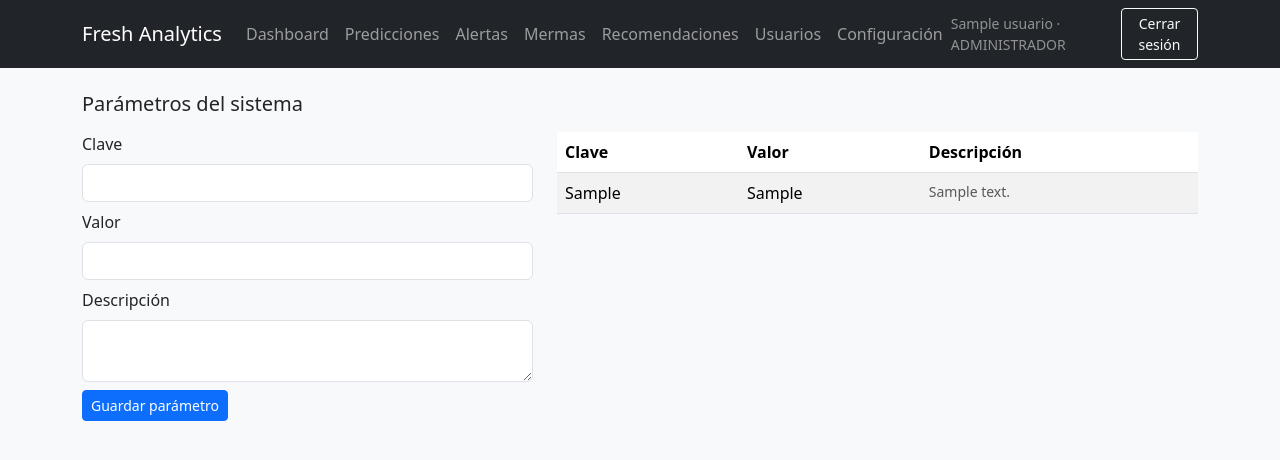
After one commit to JFranck88/fresh-analytics, a Django app: page /configuracion/ in a window 1280 px wide. The commit adds this page. Shown: the top 460 px of the page. Run offline with Django 5.2, Linux system fonts and the light colour scheme; a user stored in the database is signed in; tables that the repository leaves empty hold one stand-in row (values such as "Sample post").

Commit message:
Configuracion conectada a Alertas y Dashboard (umbral de vencimiento configurable)

```diff
--- a/core/forms.py
+++ b/core/forms.py
@@ -1,7 +1,7 @@
 from django.contrib.auth.forms import AuthenticationForm
 from django import forms
 
-from .models import Merma
+from .models import Merma, Usuario, Configuracion
 
 
 class LoginForm(AuthenticationForm):
@@ -69,3 +69,16 @@ class CrearUsuarioForm(forms.ModelForm):
     def __init__(self, *args, **kwargs):
         super().__init__(*args, **kwargs)
         self.fields["rol"].choices = [("", "Selecciona un rol")] + list(Usuario.Rol.choices)
+
+        from .models import Configuracion
+
+
+class ConfiguracionForm(forms.ModelForm):
+    class Meta:
+        model = Configuracion
+        fields = ["clave", "valor", "descripcion"]
+        widgets = {
+            "clave": forms.TextInput(attrs={"class": "form-control"}),
+            "valor": forms.TextInput(attrs={"class": "form-control"}),
+            "descripcion": forms.Textarea(attrs={"class": "form-control", "rows": 2}),
+        }
--- a/core/templates/base.html
+++ b/core/templates/base.html
@@ -20,8 +20,9 @@
                     <a href="{% url 'listar_recomendaciones' %}" class="nav-link">Recomendaciones</a>
                 {% endif %}
                 {% if user.rol == "ADMINISTRADOR" or user.is_superuser_admin %}
-                     <a href="{% url 'listar_usuarios' %}" class="nav-link">Usuarios</a>
-{% endif %}
+                <a href="{% url 'listar_usuarios' %}" class="nav-link">Usuarios</a>
+                {% endif %}
+                <a href="{% url 'listar_configuracion' %}" class="nav-link">Configuración</a>
             </div>
             <span class="text-white-50 small me-3">{{ user.nombre }} · {{ user.rol }}</span>
             <a href="{% url 'logout' %}" class="btn btn-outline-light btn-sm">Cerrar sesión</a>
--- /dev/null
+++ b/core/templates/listar_configuracion.html
@@ -0,0 +1,28 @@
+{% extends "base.html" %}
+{% block content %}
+<h5 class="mb-3">Parámetros del sistema</h5>
+
+<div class="row">
+    <div class="col-md-5 mb-4">
+        <form method="post">
+            {% csrf_token %}
+            <div class="mb-2"><label class="form-label">Clave</label>{{ form.clave }}</div>
+            <div class="mb-2"><label class="form-label">Valor</label>{{ form.valor }}</div>
+            <div class="mb-2"><label class="form-label">Descripción</label>{{ form.descripcion }}</div>
+            <button type="submit" class="btn btn-primary btn-sm">Guardar parámetro</button>
+        </form>
+    </div>
+    <div class="col-md-7">
+        <table class="table table-striped bg-white">
+            <thead><tr><th>Clave</th><th>Valor</th><th>Descripción</th></tr></thead>
+            <tbody>
+                {% for c in configuraciones %}
+                <tr><td>{{ c.clave }}</td><td>{{ c.valor }}</td><td class="text-muted small">{{ c.descripcion }}</td></tr>
+                {% empty %}
+                <tr><td colspan="3" class="text-center text-muted">Sin parámetros configurados todavía.</td></tr>
+                {% endfor %}
+            </tbody>
+        </table>
+    </div>
+</div>
+{% endblock %}
--- a/core/urls.py
+++ b/core/urls.py
@@ -11,4 +11,5 @@ urlpatterns = [
     path("recomendaciones/orden-compra/", views.generar_orden_compra, name="generar_orden_compra"),
     path("usuarios/", views.listar_usuarios, name="listar_usuarios"),
     path("usuarios/crear/", views.crear_usuario, name="crear_usuario"),
+    path("configuracion/", views.listar_configuracion, name="listar_configuracion"),
 ]
--- a/core/views.py
+++ b/core/views.py
@@ -1,19 +1,29 @@
+import io
 from datetime import timedelta
 
-from .decorators import rol_requerido
 from django.contrib import messages
 from django.db.models import Sum, F, DecimalField
+from django.http import FileResponse
 from django.shortcuts import render, redirect
 from django.utils import timezone
-import io
-from django.http import FileResponse
 from reportlab.lib import colors
 from reportlab.lib.pagesizes import letter
+from reportlab.lib.styles import getSampleStyleSheet
 from reportlab.platypus import SimpleDocTemplate, Table, TableStyle, Paragraph, Spacer
-from reportlab.lib.styles import getSampleStyleSheet
 
-from .models import Venta, Merma, Inventario, Prediccion, Producto
-from .forms import MermaForm
+from .decorators import rol_requerido
+from .forms import MermaForm, CrearUsuarioForm, ConfiguracionForm
+from .models import Venta, Merma, Inventario, Prediccion, Producto, Usuario, Configuracion
+
+
+def obtener_parametro(clave, default):
+    """Lee un valor desde la tabla Configuracion; si no existe, usa el
+    default. Así el Administrador puede ajustar umbrales de negocio
+    sin que un desarrollador tenga que tocar el código (RF Figura 20)."""
+    try:
+        return Configuracion.objects.get(clave=clave).valor
+    except Configuracion.DoesNotExist:
+        return default
 
 
 @rol_requerido("ADMINISTRADOR", "GERENTE", "COMPRADOR")
@@ -31,6 +41,7 @@ def dashboard(request):
         total=Sum("costo_perdida")
     )["total"] or 0
 
+    dias_umbral_rojo = int(obtener_parametro("dias_alerta_vencimiento", 3))
     limite = hoy + timedelta(days=7)
     lotes_por_vencer = (
         Inventario.objects.filter(
@@ -43,14 +54,12 @@ def dashboard(request):
     alertas = []
     for lote in lotes_por_vencer:
         dias_restantes = (lote.fecha_vencimiento - hoy).days
-        alertas.append(
-            {
-                "producto": lote.producto.nombre,
-                "dias_restantes": dias_restantes,
-                "cantidad": lote.cantidad,
-                "nivel": "danger" if dias_restantes <= 3 else "warning",
-            }
-        )
+        alertas.append({
+            "producto": lote.producto.nombre,
+            "dias_restantes": dias_restantes,
+            "cantidad": lote.cantidad,
+            "nivel": "danger" if dias_restantes <= dias_umbral_rojo else "warning",
+        })
 
     contexto = {
         "usuario": request.user,
@@ -62,7 +71,7 @@ def dashboard(request):
     return render(request, "dashboard.html", contexto)
 
 
-@rol_requerido("GERENTE", "COMPRADOR")
+@rol_requerido("COMPRADOR")
 def registrar_merma(request):
     if request.method == "POST":
         form = MermaForm(request.POST)
@@ -72,17 +81,19 @@ def registrar_merma(request):
             return redirect("dashboard")
     else:
         form = MermaForm(initial={"fecha": timezone.localdate()})
-
     return render(request, "registrar_merma.html", {"form": form})
 
-@rol_requerido("COMPRADOR")
+
+@rol_requerido("GERENTE", "COMPRADOR")
 def listar_mermas(request):
     mermas = Merma.objects.select_related("producto").order_by("-fecha")[:100]
     return render(request, "listar_mermas.html", {"mermas": mermas})
 
-@rol_requerido("ADMINISTRADOR", "GERENTE", "COMPRADOR")
+
+@rol_requerido("GERENTE", "COMPRADOR")
 def listar_alertas(request):
     hoy = timezone.localdate()
+    dias_umbral_rojo = int(obtener_parametro("dias_alerta_vencimiento", 3))
     limite = hoy + timedelta(days=7)
     lotes = (
         Inventario.objects.filter(
@@ -95,18 +106,14 @@ def listar_alertas(request):
     alertas = []
     for lote in lotes:
         dias_restantes = (lote.fecha_vencimiento - hoy).days
-        alertas.append(
-            {
-                "producto": lote.producto.nombre,
-                "dias_restantes": dias_restantes,
-                "cantidad": lote.cantidad,
-                "nivel": "danger" if dias_restantes <= 3 else "warning",
-            }
-        )
+        alertas.append({
+            "producto": lote.producto.nombre,
+            "dias_restantes": dias_restantes,
+            "cantidad": lote.cantidad,
+            "nivel": "danger" if dias_restantes <= dias_umbral_rojo else "warning",
+        })
 
     return render(request, "listar_alertas.html", {"alertas": alertas})
-
-from .models import Prediccion
 
 
 @rol_requerido("ADMINISTRADOR", "GERENTE", "COMPRADOR")
@@ -125,7 +132,9 @@ def listar_predicciones(request):
         request, "listar_predicciones.html",
         {"predicciones": predicciones, "fecha_corrida": fecha_max},
     )
-@rol_requerido("GERENTE", "COMPRADOR")
+
+
+@rol_requerido("COMPRADOR")
 def listar_recomendaciones(request):
     hoy = timezone.localdate()
     fecha_max = Prediccion.objects.order_by("-fecha_prediccion").values_list(
@@ -152,6 +161,8 @@ def listar_recomendaciones(request):
         })
 
     return render(request, "listar_recomendaciones.html", {"recomendaciones": recomendaciones})
+
+
 @rol_requerido("COMPRADOR")
 def generar_orden_compra(request):
     hoy = timezone.localdate()
@@ -198,9 +209,6 @@ def generar_orden_compra(request):
     buffer.seek(0)
     return FileResponse(buffer, as_attachment=True, filename=f"orden_compra_{hoy}.pdf")
 
-from .forms import CrearUsuarioForm
-from .models import Usuario
-
 
 @rol_requerido("ADMINISTRADOR")
 def listar_usuarios(request):
@@ -219,3 +227,21 @@ def crear_usuario(request):
     else:
         form = CrearUsuarioForm()
     return render(request, "crear_usuario.html", {"form": form})
+
+
+@rol_requerido("ADMINISTRADOR")
+def listar_configuracion(request):
+    if request.method == "POST":
+        form = ConfiguracionForm(request.POST)
+        if form.is_valid():
+            form.save()
+            messages.success(request, "Parámetro guardado.")
+            return redirect("listar_configuracion")
+    else:
+        form = ConfiguracionForm()
+
+    configuraciones = Configuracion.objects.all().order_by("clave")
+    return render(
+        request, "listar_configuracion.html",
+        {"form": form, "configuraciones": configuraciones},
+    )
```
